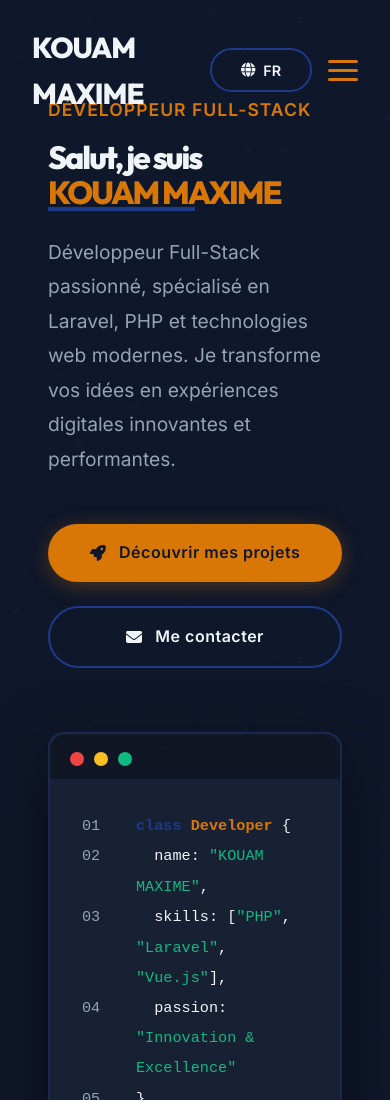
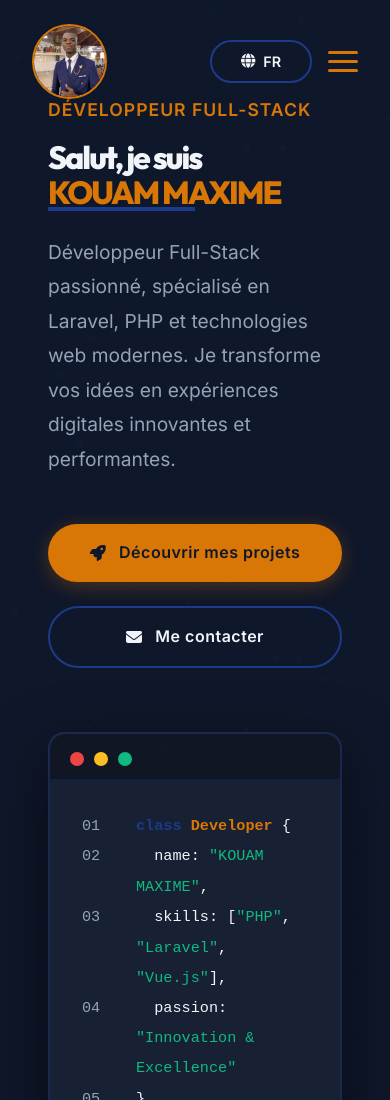
Before and after one commit to MaximeKouam/KOUAM-MAXIME-PORTFOLIO, a plain HTML site: page index.html in a window 390 px wide. Shown: the top 1100 px of the page. Drawn offline with Linux system fonts and the light colour scheme.

Commit message:
image logo

```diff
--- a/index.html
+++ b/index.html
@@ -38,7 +38,14 @@
     <!-- Navbar -->
     <nav class="navbar">
       <div class="nav-container">
-        <div class="nav-logo">KOUAM MAXIME</div>
+        <div class="nav-logo">
+          <img
+            src="images/max.jpg"
+            alt="KOUAM MAXIME"
+            class="nav-logo-img"
+          />
+          <span class="nav-logo-text">KOUAM MAXIME</span>
+        </div>
         <ul class="nav-menu" id="nav-menu">
           <li><a href="#home">Accueil</a></li>
           <li><a href="#skills">Compétences</a></li>
--- a/style.css
+++ b/style.css
@@ -126,17 +126,35 @@ button {
 }
 
 .nav-logo {
-  font-family: "Outfit", sans-serif;
+    font-family: 'Outfit', sans-serif;
     font-size: 1.8rem;
     font-weight: 800;
     letter-spacing: -1px;
     color: var(--text);
     position: relative;
     transition: all 0.3s;
+    display: flex;
+    align-items: center;
+    gap: 1rem;
+}
+
+.nav-logo-img {
+    width: 75px;
+    height: 75px;
+    border-radius: 50%;
+    object-fit: cover;
+    border: 2px solid var(--secondary);
+    transition: all 0.3s;
+    display: none;
+}
+
+.nav-logo:hover .nav-logo-img {
+    transform: scale(1.1);
+    border-color: var(--primary);
 }
 
 .nav-logo::after {
-  content: "";
+    content: '';
     position: absolute;
     bottom: -5px;
     left: 0;
@@ -1293,6 +1311,19 @@ section {
     grid-template-columns: repeat(2, 1fr);
     gap: 1.5rem;
   }
+
+
+  .nav-logo-img {
+        display: block;
+    }
+
+    .nav-logo-text {
+        display: none;
+    }
+
+    .nav-logo::after {
+        display: none;
+    }
 }
 
 @media (max-width: 480px) {
```
Also changed, not shown: images/max.jpg (added). Lines whose indentation alone changed are shown as unchanged.
